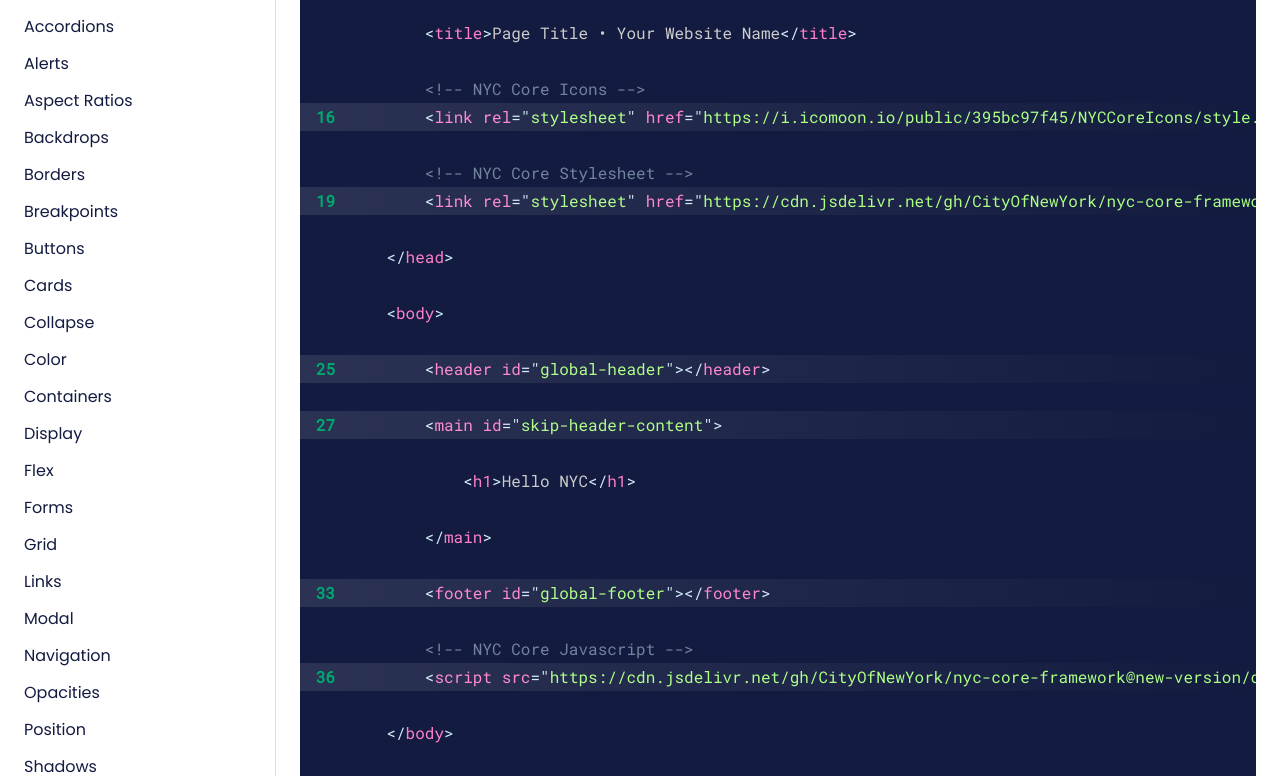
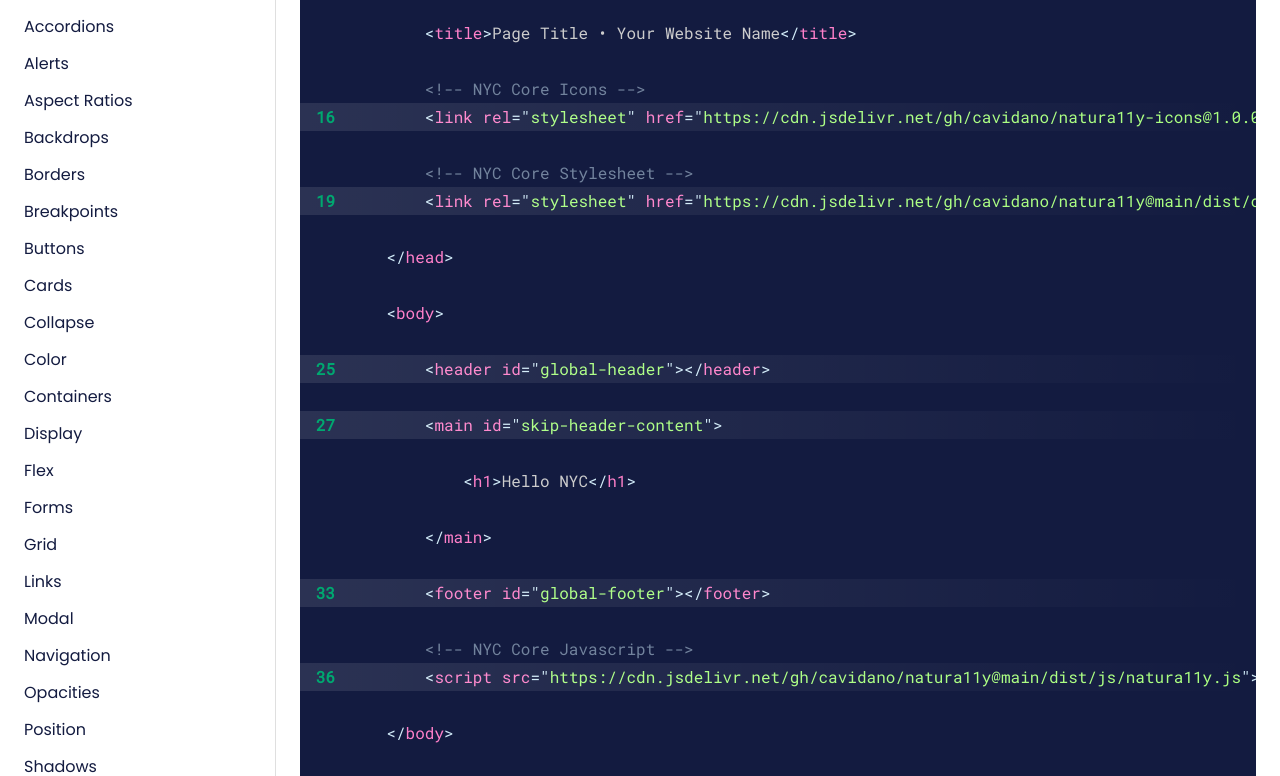
Before and after one commit to cavidano/natura11y-docs, a Jekyll site: the page built from _docs-introduction/get-started.html, in a window 1280 px wide and 1400 px high, scrolled down 3179 px. Shown: the part 154-930 px from the top of the window. Built offline with Jekyll 4.4.1, drawn with Linux system fonts in a browser that asks for light colours; some of the changed lines change nothing that is shown.

Commit message:
updated cdn urls

```diff
--- a/_config.yml
+++ b/_config.yml
@@ -44,6 +44,7 @@ collections:
     permalink: /docs/:path/
 
 # Custom Global Vars
+
 style_default_theme_colors: 'style="
   --primary: #25caa4;
   --secondary: #6500d6;
@@ -51,3 +52,7 @@ style_default_theme_colors: 'style="
   --light: #f1f4f6;
   --primary-text: var(--dark);
   --secondary-text: white;"'
+
+cdn_url_css: 'https://cdn.jsdelivr.net/gh/cavidano/natura11y@main/dist/css/natura11y.css'
+cdn_url_js: 'https://cdn.jsdelivr.net/gh/cavidano/natura11y@main/dist/js/natura11y.js'
+cdn_url_icons: 'https://cdn.jsdelivr.net/gh/cavidano/natura11y-icons@1.0.0/dist/css/natura11y_icons.css'
--- a/_docs-introduction/get-started.html
+++ b/_docs-introduction/get-started.html
@@ -114,10 +114,10 @@ title: "Get Started"
                     &lt;title&gt;Page Title • Your Website Name&lt;/title&gt;
 
                     &lt;!-- NYC Core Icons --&gt;
-                    &lt;link rel="stylesheet" href="https://i.icomoon.io/public/395bc97f45/NYCCoreIcons/style.css"&gt;
+                    &lt;link rel="stylesheet" href="{{ site.cdn_url_icons }}"&gt;
 
                     &lt;!-- NYC Core Stylesheet --&gt;
-                    &lt;link rel="stylesheet" href="https://cdn.jsdelivr.net/gh/CityOfNewYork/nyc-core-framework@new-version/dist/css/nyc_core.css"&gt;
+                    &lt;link rel="stylesheet" href="{{ site.cdn_url_css }}"&gt;
 
                 &lt;/head&gt;
 
@@ -134,7 +134,7 @@ title: "Get Started"
                     &lt;footer id="global-footer"&gt;&lt;/footer&gt;
 
                     &lt;!-- NYC Core Javascript --&gt;
-                    &lt;script src="https://cdn.jsdelivr.net/gh/CityOfNewYork/nyc-core-framework@new-version/dist/js/nyc_core.js"&gt;&lt;/script&gt;
+                    &lt;script src="{{ site.cdn_url_js }}"&gt;&lt;/script&gt;
 
                 &lt;/body&gt;
 
```
